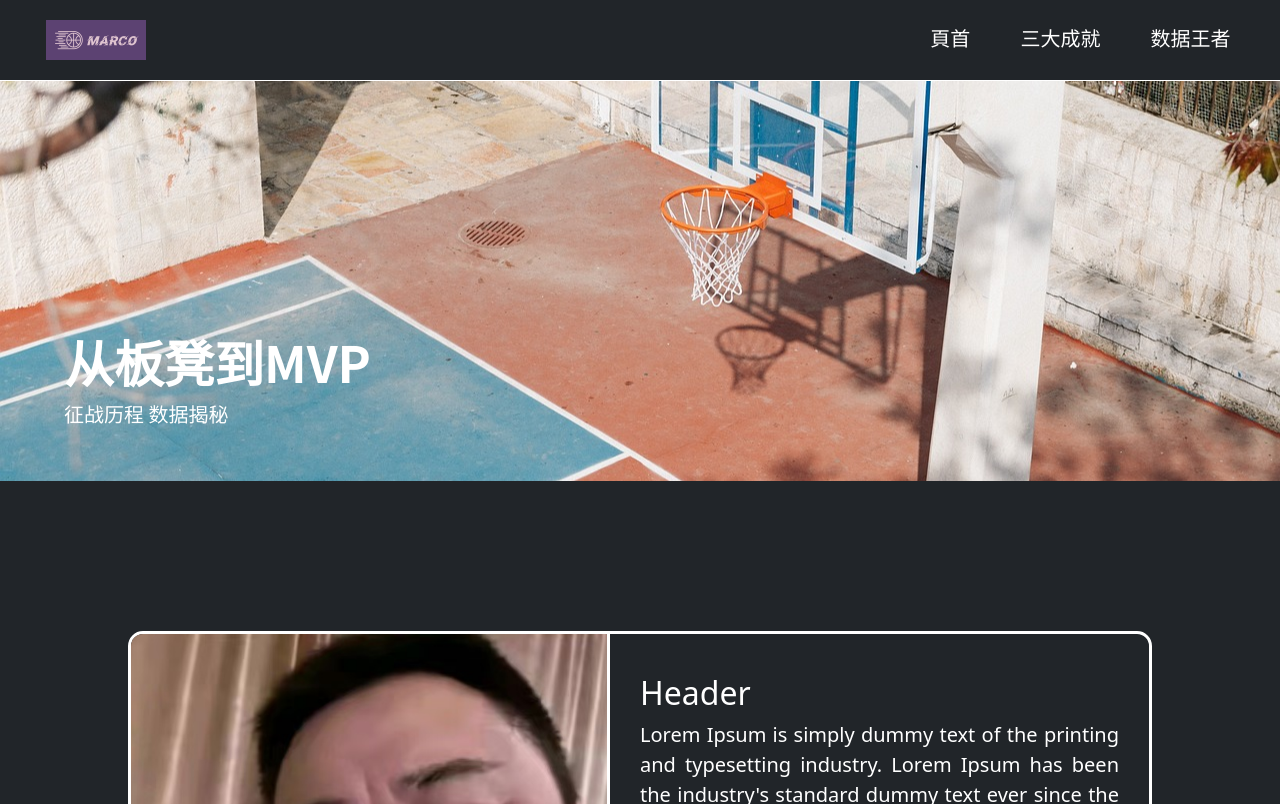
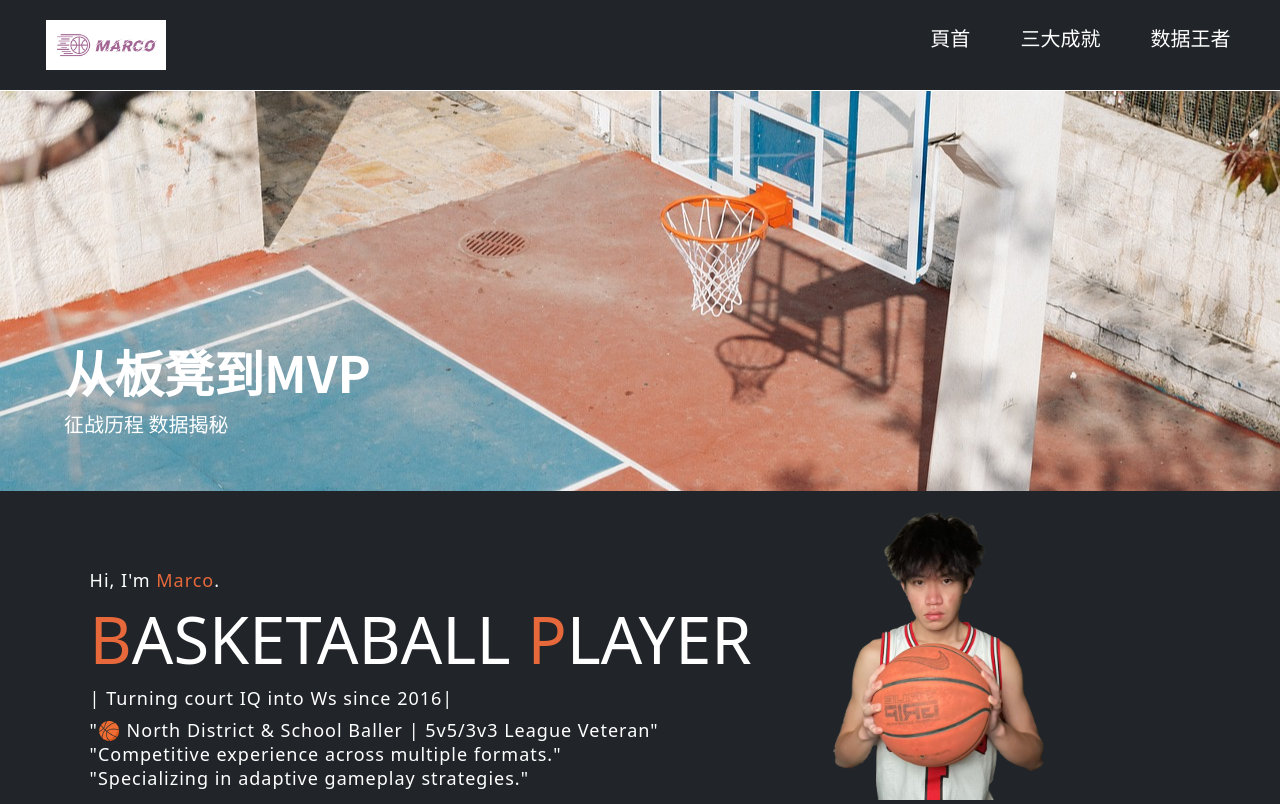
Before and after one commit to IHOKE/AST10926-Marco-Individual, a plain HTML site: page index.html in a window 1280 px wide. Shown: the top 804 px of the page. Drawn offline with nearby package versions, Linux system fonts and the light colour scheme.

Commit message:
Marco 0.1

```diff
--- a/index.html
+++ b/index.html
@@ -32,7 +32,7 @@
 		<div class="row">
 
 			<div class="col-2 nav-icon g-0">
-				<img src="images/logo.png" alt="Marco Icon">
+				<img src="images/logo.jpg" alt="Marco Icon">
 			</div>
 
 			<ul class="col g-0">
@@ -53,6 +53,19 @@
 
 	</header>
 
+	<div class="info">
+		<h3>Hi, I'm <span>Marco</span>.</h3>
+		<h1><span>B</span>ASKETABALL <span>P</span>LAYER</h1>
+		<h3>| Turning court IQ into Ws since 2016|  </h3>
+		<h3>"🏀 North District & School Baller | 5v5/3v3 League Veteran"
+			<br>"Competitive experience across multiple formats." <br> "Specializing in adaptive gameplay strategies."</h3>
+
+	</div>
+
+	<div class="image">
+		<img src="images/Marco .jpg" class="Marco">
+	</div>
+
 
 	<section class="s1" style="margin-top: 100px;">
 		<div class="container s1-card g-0">
@@ -62,14 +75,14 @@
 					<div class="container s1-left">
 						<div class="row">
 							<div class="col s1-portrait g-0">
-								<img src="images/marco.jpg">
+								<img src="images/My idol.jpg">
 							</div>
 						</div>
 
 						<div class="row s1-bottom">
 							<div class="col">
-								<h1 class="text-center">Marco</h1>
-								<h6 class="text-center">Marco</h6>
+								<h1 class="text-center">Stephen Curry</h1>
+								<h6 class="text-center">1988s-2025s</h6>
 							</div>
 						</div>
 					</div>
--- a/master.css
+++ b/master.css
@@ -50,8 +50,8 @@ nav {
 	overflow: hidden;
 	display: inline-block;
 
-	height: 40px;
-	width: 100px;
+	height:50px;
+	width: 120px;
 }
 
 .nav-icon img {
@@ -114,6 +114,65 @@ header h1 {
 header p {
 	font-size: 20px;
 }
+
+
+.info{
+    margin-left: 7%;
+    margin-top: 6%;
+}
+
+.info h1{
+    font-size: 65px;
+    color: rgb(255, 255, 255);
+}
+
+.info h3{
+    font-size: 18px;
+    letter-spacing: 1px;
+    line-height: 24px;
+}
+
+.info span{
+    color: rgb(230,104,59);
+}
+
+.info a{
+    text-decoration:  none;
+    color: #fff;
+    background: rgb(36,32,30);
+    margin: 26px 0;
+    padding: 10px 18px;
+    border-radius: 10px;
+    display: inline-block;
+    transition: .4s ease;
+}
+
+.info a:hover{
+    background: rgb(59,174,209);
+}
+
+.image{
+    width: 30%;
+    height: 30%;
+    position: absolute;
+    right: 100px;
+    bottom: 0;
+}
+
+.image img{
+    position: absolute;
+    height: 140%;
+    left: 40%;
+    transform: translate(-55%);
+    bottom: 0;
+    transition: left 0.5s ease;
+}
+
+.image:hover .Marco{
+    left: 55%;
+}
+
+
 
 section {
 	padding: 0px 10vw;
```
Also changed, not shown: images/Marco .jpg (added), images/My idol.jpg (added), images/logo.jpg (added), images/logo.png (deleted), images/marco.jpg (deleted), images/placeholder copy.svg (added).
